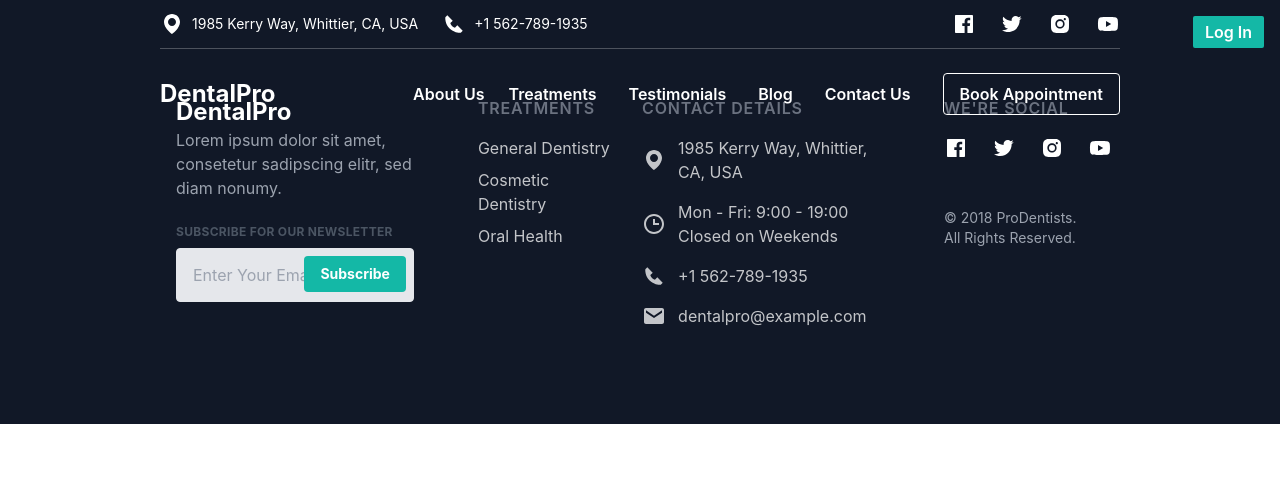
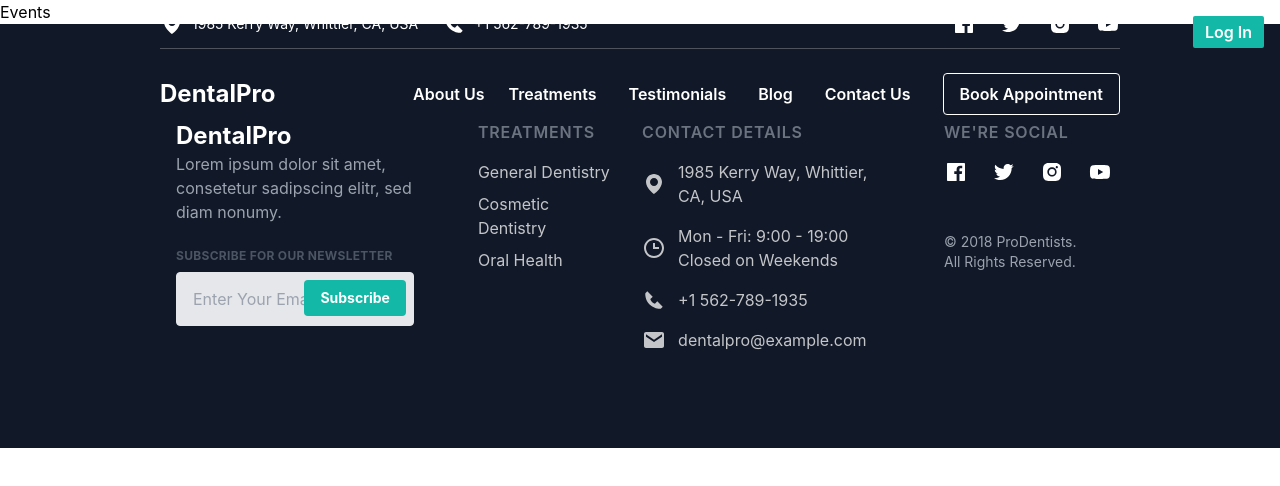
Before and after one commit to 3110manav/BNB_CodeBullet_23, a React (Create React App) app in the folder client/: page /events in a window 1280 px wide. Shown: the top 486 px of the page. Built offline with nearby package versions, Linux system fonts and the light colour scheme.

Commit message:
event route added

```diff
--- /dev/null
+++ b/client/src/components/events/Events.js
@@ -0,0 +1,9 @@
+import React from 'react'
+
+function Events() {
+  return (
+    <div>Events</div>
+  )
+}
+
+export default Events
--- a/client/src/routes/Routers.js
+++ b/client/src/routes/Routers.js
@@ -1,12 +1,14 @@
 import { Routes, Route } from 'react-router-dom';
 import Home from '../pages/Home';
 import News from '../components/news/News'
+import Events from '../components/events/Events'
 
 const Routers = () => {
   return (
    <Routes>
     <Route path='/' element={<Home />} />
     <Route path='/news' element={<News/>} />
+    <Route path='/events' element={<Events/>} />
    </Routes>
   )
 }
```
